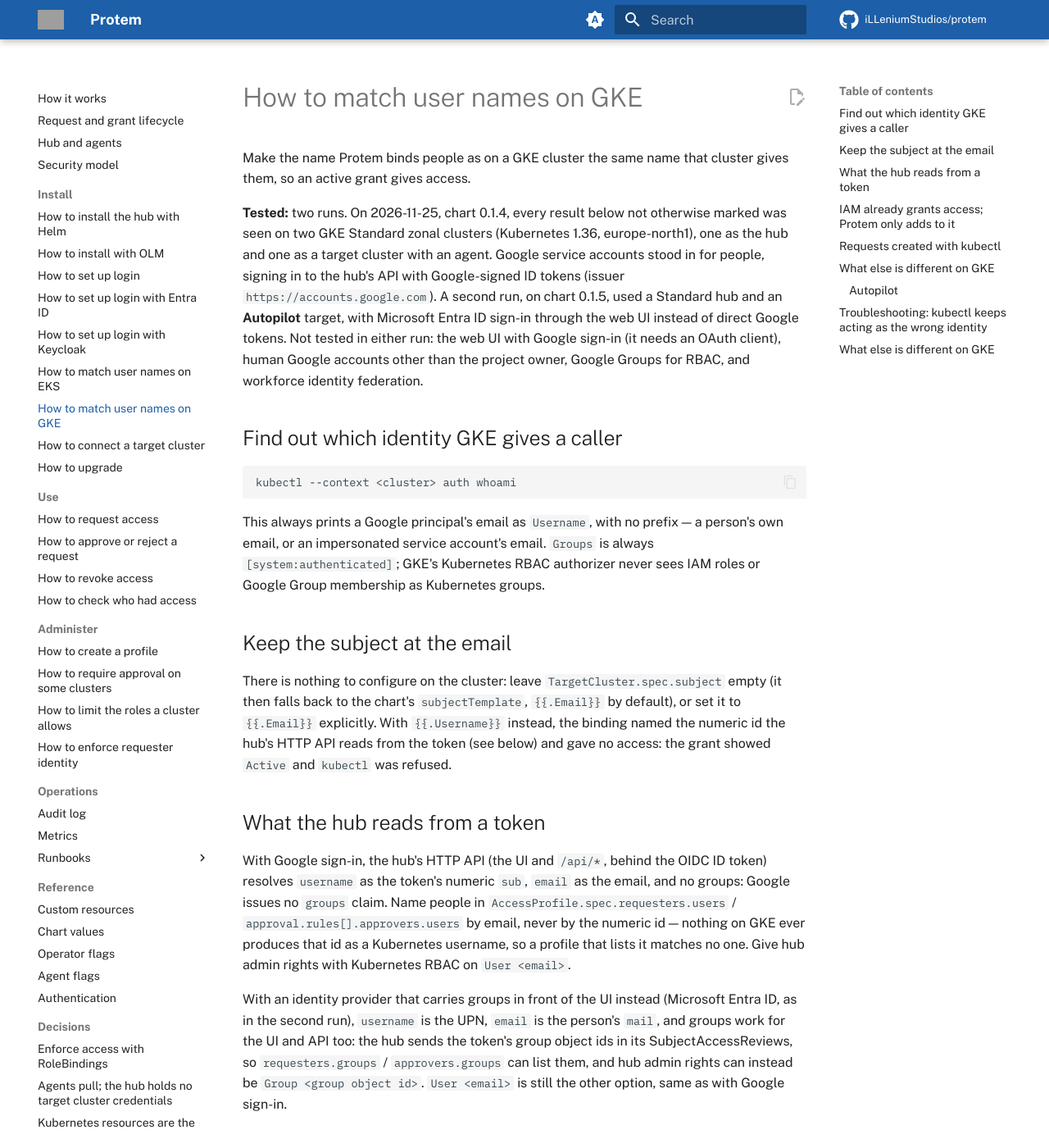
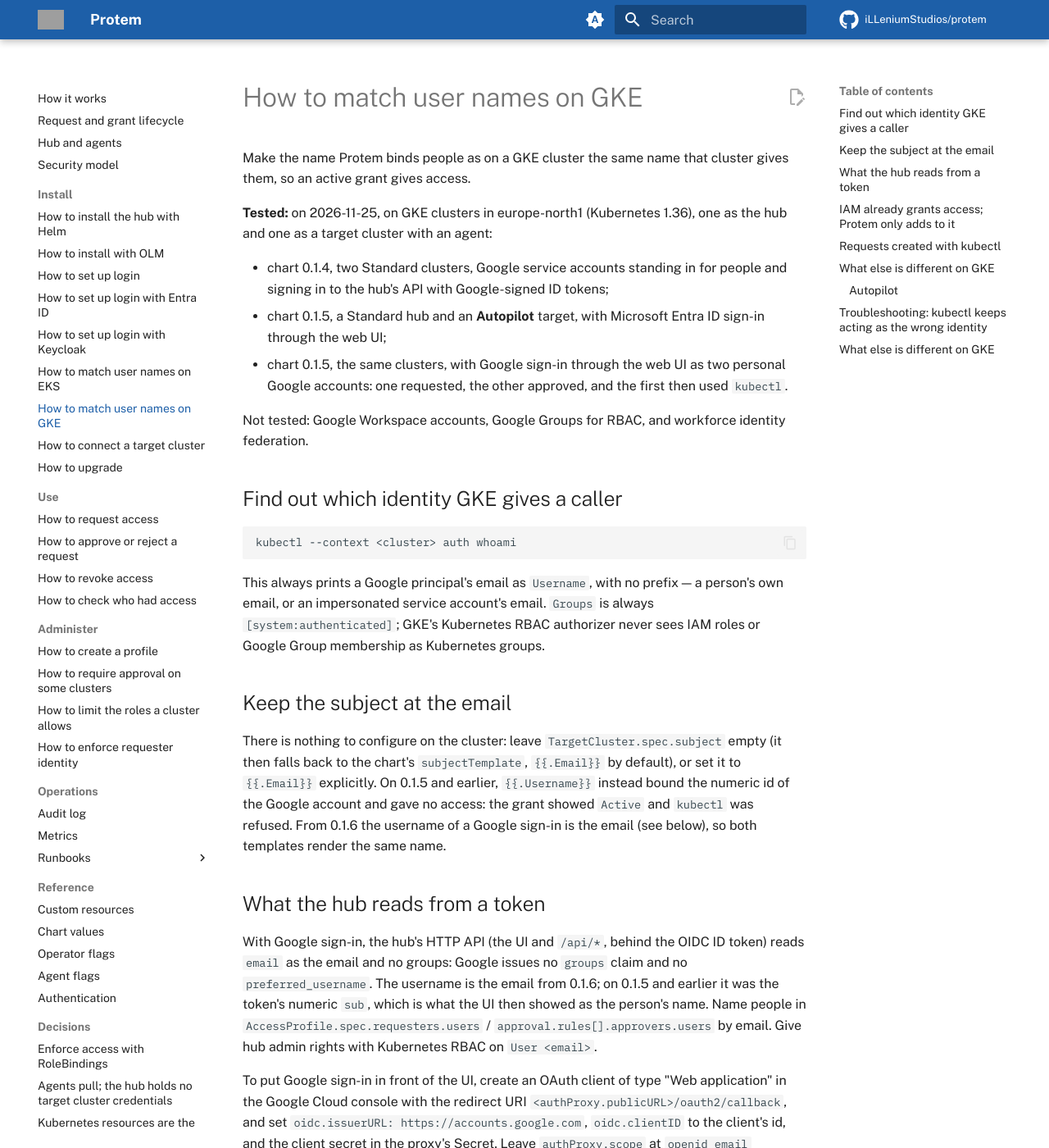
Before and after one commit to iLLeniumStudios/protem, an MkDocs documentation site: the page built from docs/guides/how-to-match-user-names-on-gke.md, in a window 1280 px wide and 1400 px high. Shown: the whole window at 82% size. Built offline with MkDocs 1.6.1 and Material for MkDocs 9.7.7, drawn with Linux system fonts in a browser that asks for light colours; some of the changed text lies outside the part shown; grey boxes are pictures that could not be loaded.

Commit message:
docs: Google sign-in in the web UI on GKE, and recheck 11

```diff
--- a/docs/guides/how-to-match-user-names-on-gke.md
+++ b/docs/guides/how-to-match-user-names-on-gke.md
@@ -3,14 +3,17 @@
 Make the name Protem binds people as on a GKE cluster the same name that cluster gives them, so
 an active grant gives access.
 
-**Tested:** two runs. On 2026-11-25, chart 0.1.4, every result below not otherwise marked was seen
-on two GKE Standard zonal clusters (Kubernetes 1.36, europe-north1), one as the hub and one as a
-target cluster with an agent. Google service accounts stood in for people, signing in to the
-hub's API with Google-signed ID tokens (issuer `https://accounts.google.com`). A second run, on
-chart 0.1.5, used a Standard hub and an **Autopilot** target, with Microsoft Entra ID sign-in
-through the web UI instead of direct Google tokens. Not tested in either run: the web UI with
-Google sign-in (it needs an OAuth client), human Google accounts other than the project owner,
-Google Groups for RBAC, and workforce identity federation.
+**Tested:** on 2026-11-25, on GKE clusters in europe-north1 (Kubernetes 1.36), one as the hub
+and one as a target cluster with an agent:
+
+- chart 0.1.4, two Standard clusters, Google service accounts standing in for people and
+  signing in to the hub's API with Google-signed ID tokens;
+- chart 0.1.5, a Standard hub and an **Autopilot** target, with Microsoft Entra ID sign-in
+  through the web UI;
+- chart 0.1.5, the same clusters, with Google sign-in through the web UI as two personal Google
+  accounts: one requested, the other approved, and the first then used `kubectl`.
+
+Not tested: Google Workspace accounts, Google Groups for RBAC, and workforce identity federation.
 
 ## Find out which identity GKE gives a caller
 
@@ -27,18 +30,32 @@ membership as Kubernetes groups.
 
 There is nothing to configure on the cluster: leave `TargetCluster.spec.subject` empty (it then
 falls back to the chart's `subjectTemplate`, `{{.Email}}` by default), or set it to `{{.Email}}`
-explicitly. With `{{.Username}}` instead, the binding named the numeric id the hub's HTTP API
-reads from the token (see below) and gave no access: the grant showed `Active` and
-`kubectl` was refused.
+explicitly. On 0.1.5 and earlier, `{{.Username}}` instead bound the numeric id of the Google
+account and gave no access: the grant showed `Active` and `kubectl` was refused. From 0.1.6 the
+username of a Google sign-in is the email (see below), so both templates render the same name.
 
 ## What the hub reads from a token
 
-With Google sign-in, the hub's HTTP API (the UI and `/api/*`, behind the OIDC ID token) resolves
-`username` as the token's numeric `sub`, `email` as the email, and no groups: Google issues no
-`groups` claim. Name people in `AccessProfile.spec.requesters.users` /
-`approval.rules[].approvers.users` by email, never by the numeric id — nothing on GKE ever
-produces that id as a Kubernetes username, so a profile that lists it matches no one. Give hub
+With Google sign-in, the hub's HTTP API (the UI and `/api/*`, behind the OIDC ID token) reads
+`email` as the email and no groups: Google issues no `groups` claim and no
+`preferred_username`. The username is the email from 0.1.6; on 0.1.5 and earlier it was the
+token's numeric `sub`, which is what the UI then showed as the person's name. Name people in
+`AccessProfile.spec.requesters.users` / `approval.rules[].approvers.users` by email. Give hub
 admin rights with Kubernetes RBAC on `User <email>`.
+
+To put Google sign-in in front of the UI, create an OAuth client of type "Web application" in
+the Google Cloud console with the redirect URI `<authProxy.publicURL>/oauth2/callback`, and set
+`oidc.issuerURL: https://accounts.google.com`, `oidc.clientID` to the client's id, and the
+client secret in the proxy's Secret. Leave `authProxy.scope` at `openid email profile`. With
+this, a person signed in, requested a profile that lists them in `requesters.users`, a second
+person listed in `approvers.users` approved it, and the binding on the target cluster named the
+first person's Google email. As that person, `kubectl` could read the granted namespace, could
+not write there (the role was `view`) and was refused in every other namespace; the agent removed
+the binding one second after the grant's end time, and the same commands were then refused.
+
+How long such a session lasts was not observed. Google's ID tokens are valid for about an hour,
+and whether the proxy can renew one depends on Google giving it a refresh token, which this
+setup does not ask for; expect the UI to show "You're signed out" after about an hour.
 
 With an identity provider that carries groups in front of the UI instead (Microsoft Entra ID, as
 in the second run), `username` is the UPN, `email` is the person's `mail`, and groups work for
```
Also changed, not shown: docs/contributing/design/2026-11-24-implementation-review.md (+41 -0 lines), docs/guides/how-to-set-up-login-with-entra-id.md (+1 -1 lines).
